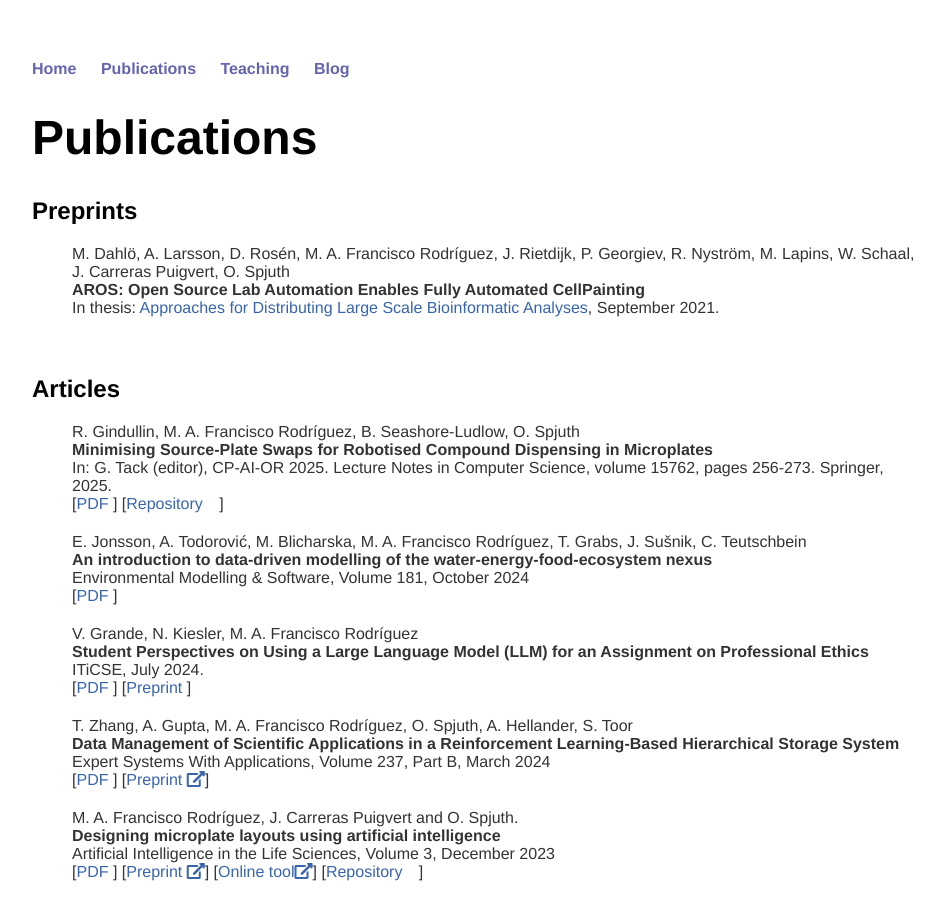
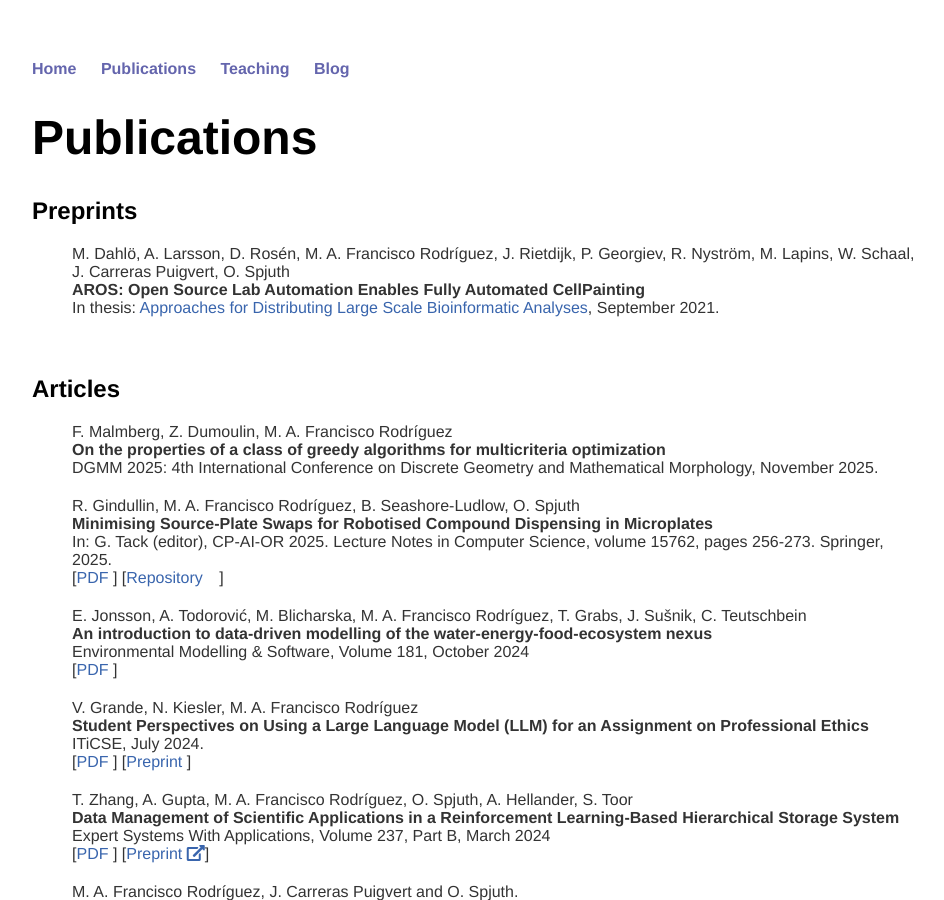
Before and after one commit to andreina-francisco/andreina-francisco.github.io, a Jekyll site: the page built from cv/index.html, in a window 1280 px wide and 900 px high. Shown: the whole window, without its empty margins (160-1104 px from the left). Built offline with Jekyll 4.4.1, drawn with Linux system fonts in a browser that asks for light colours; nearby versions of some CDN libraries; a style sheet for code colours, icons or effects is not loaded; some of the changed text lies outside the part shown.

Commit message:
DGMM paper

```diff
--- a/cv/index.html
+++ b/cv/index.html
@@ -25,6 +25,17 @@ title: Mar&iacute;a Andre&iacute;na Francisco Rodr&iacute;guez
   <h2>Articles</h2>
 
   <ul class="publist">
+
+    <li class="pub @">
+    <span class="author"> F. Malmberg, Z. Dumoulin, M. A. Francisco
+    Rodr&iacute;guez</span><br />
+    <span class="title"> On the properties of a class of greedy algorithms
+for multicriteria optimization</span>
+    <br />
+    <span class="note">DGMM 2025: 4th International Conference on
+    Discrete Geometry and Mathematical Morphology, November 2025.</span><br />
+    </li>
+
 
     <li class="pub @">
     <span class="author"> R. Gindullin, M. A. Francisco
```
Also changed, not shown: other parts of cv/index.html (+1 -1 lines).
